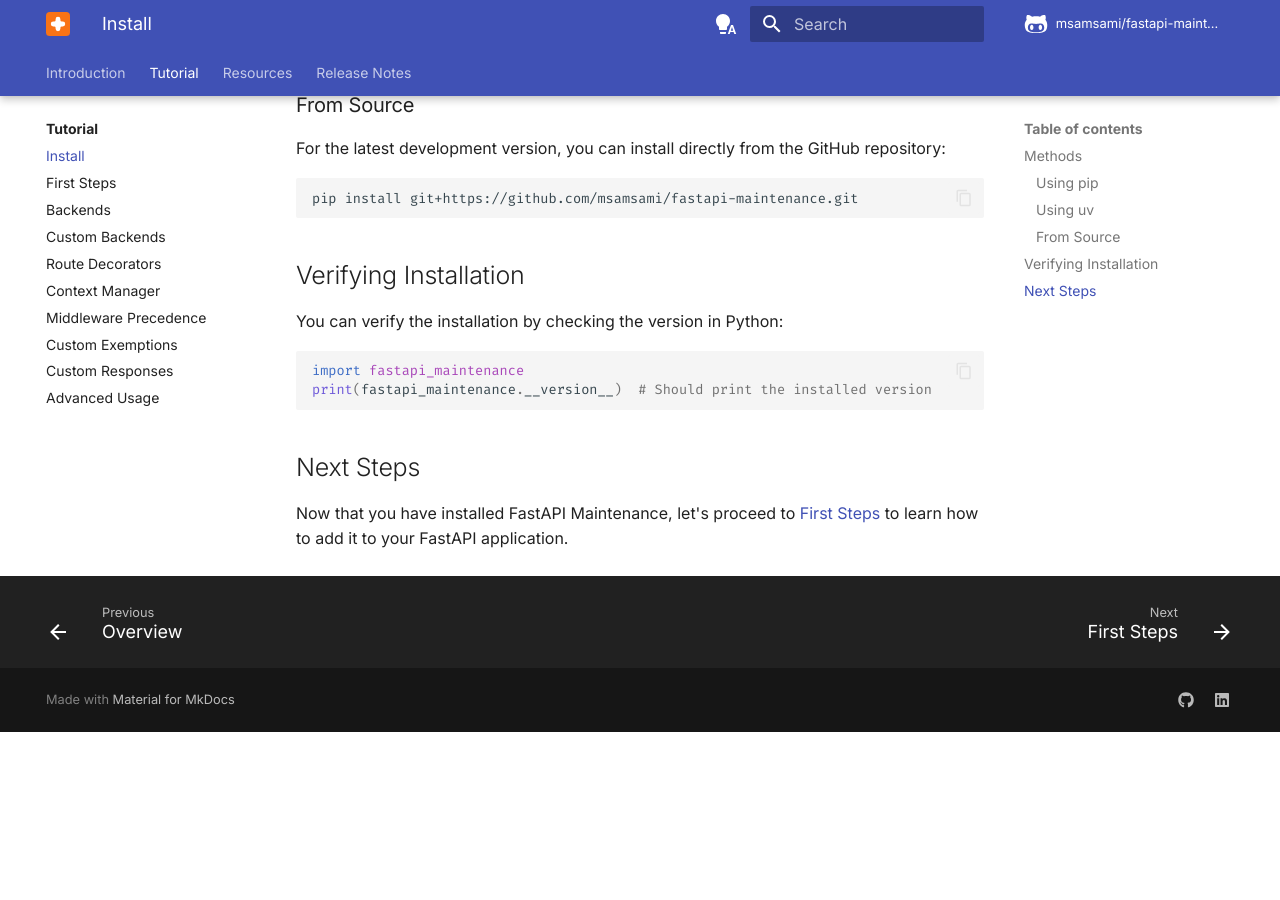
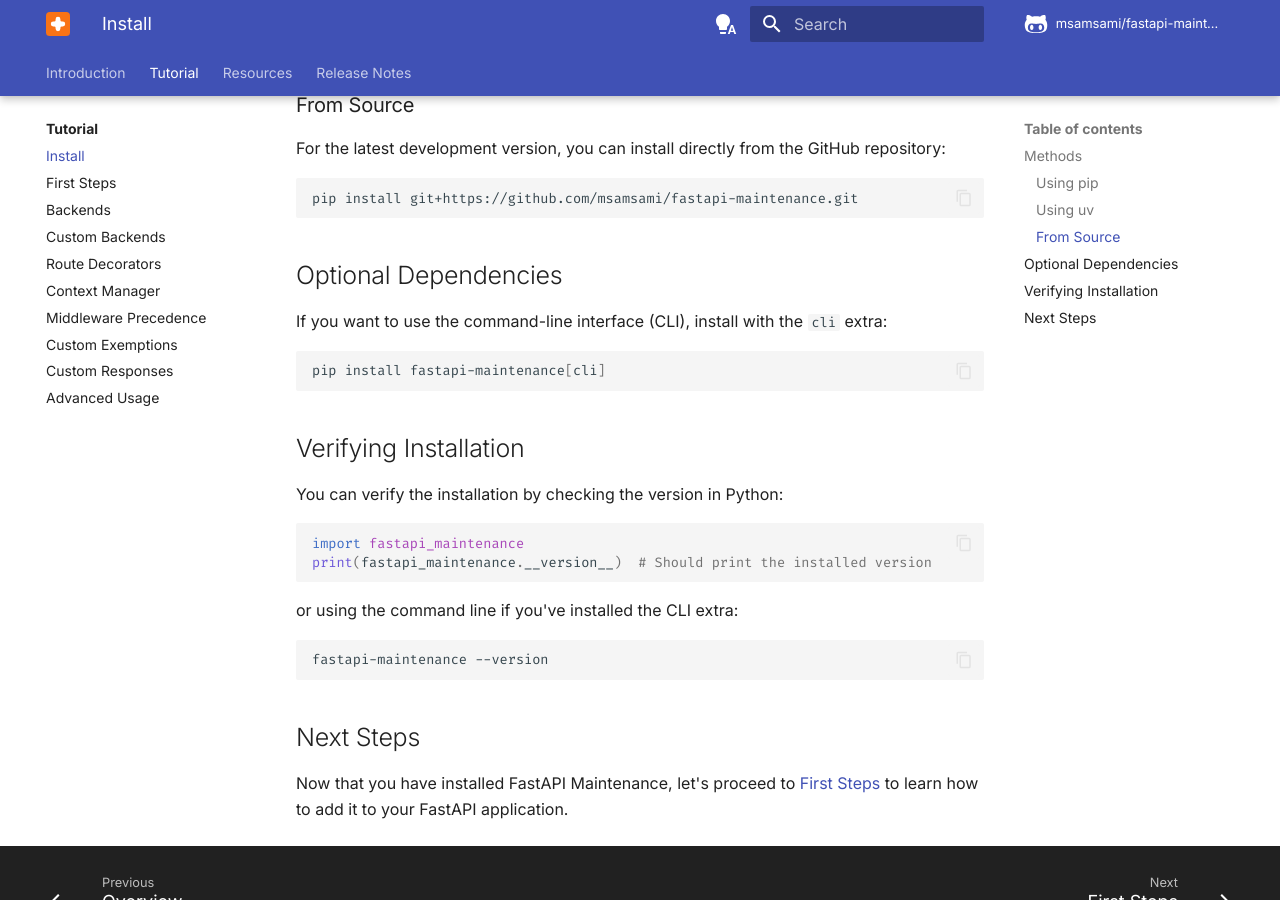
Before and after one commit to msamsami/fastapi-maintenance, an MkDocs documentation site: the page built from docs/tutorial/install.md, in a window 1280 px wide and 900 px high, scrolled down 614 px. Built offline with MkDocs 1.6.1 and Material for MkDocs 9.7.7, drawn with Linux system fonts in a browser that asks for light colours; comment, search, counter and statistics services are not loaded; before the commit the page ends 1346 px from its top, so only the background shows below that.

Commit message:
Explain optional dependencies installation

````diff
--- a/docs/tutorial/install.md
+++ b/docs/tutorial/install.md
@@ -28,6 +28,14 @@ For the latest development version, you can install directly from the GitHub rep
 pip install git+https://github.com/msamsami/fastapi-maintenance.git
 ```
 
+## Optional Dependencies
+
+If you want to use the command-line interface (CLI), install with the `cli` extra:
+
+```bash
+pip install fastapi-maintenance[cli]
+```
+
 ## Verifying Installation
 
 You can verify the installation by checking the version in Python:
@@ -37,6 +45,12 @@ import fastapi_maintenance
 print(fastapi_maintenance.__version__)  # Should print the installed version
 ```
 
+or using the command line if you've installed the CLI extra:
+
+```bash
+fastapi-maintenance --version
+```
+
 ## Next Steps
 
 Now that you have installed FastAPI Maintenance, let's proceed to [First Steps](./first-steps.md) to learn how to add it to your FastAPI application.
````
